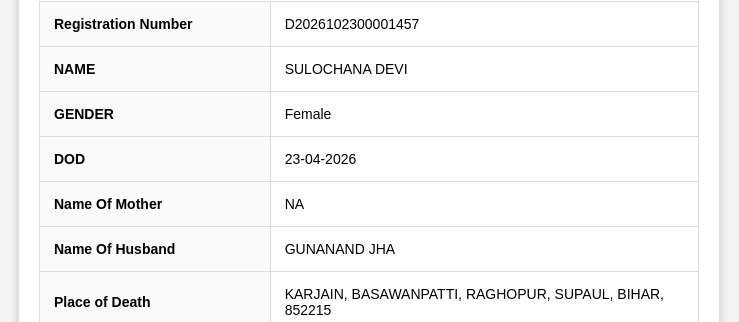
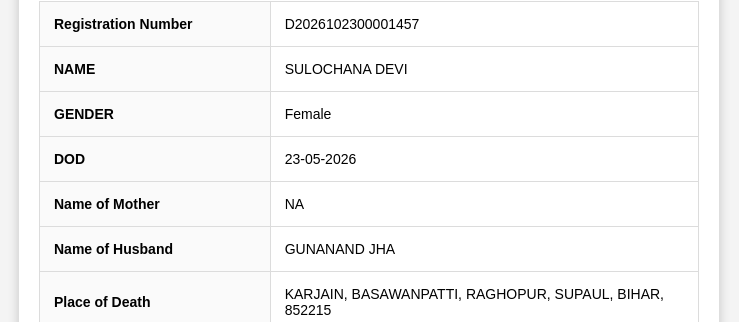
Before and after one commit to nirbhay2027/birth-registration, a plain HTML site: page index.html in a window 1280 px wide. Shown: the part 174-496 px from the top of the page, 271-1010 px from the left. Drawn offline with Linux system fonts and the light colour scheme.

Commit message:
Initial website upload

```diff
--- a/index.html
+++ b/index.html
@@ -47,16 +47,16 @@
 
         <tr>
             <td>DOD</td>
-            <td>23-04-2026</td>
+            <td>23-05-2026</td>
         </tr>
 
         <tr>
-            <td>Name Of Mother</td>
+            <td>Name of Mother</td>
             <td>NA</td>
         </tr>
 
         <tr>
-            <td>Name Of Husband</td>
+            <td>Name of Husband</td>
             <td>GUNANAND JHA</td>
         </tr>
 
```
